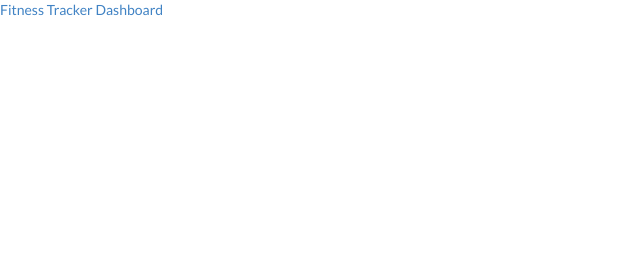
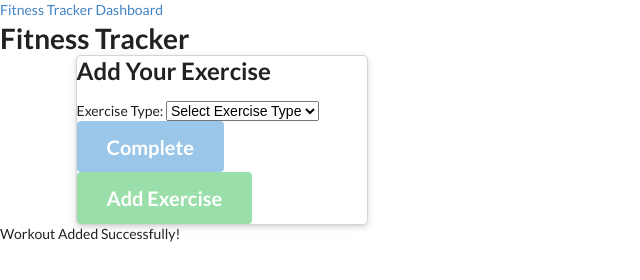
Before and after one commit to Cordovas-cmd/NoSQL_WorkoutTracker, a website: page public/exercise.html in a window 1280 px wide. Shown: the whole page, without its empty margins (0-640 px from the left). Drawn offline with nearby package versions, Linux system fonts and the light colour scheme.

Commit message:
added a header and some form and div for html

```diff
--- a/public/exercise.html
+++ b/public/exercise.html
@@ -15,7 +15,38 @@
     <a href="/">Fitness Tracker</a>
     <a href="/stats">Dashboard</a>
   </nav>
+  <div class="wrapper">
+    <header>
+      <h1>Fitness Tracker</h1>
+    </header>
+    <div class="ui container exercise">
+      <div class="ui raised card m-auto">
+        <h2>Add Your Exercise</h2>
+        <form action="POST">
+          <div class="workout-type">
+            <label for="type">Exercise Type:</label>
+            <select name="type" id="type">
+              <option disabled selected>Select Exercise Type</option>
+              <option value="resistance">Resistance</option>
+              <option value="cardio">Cardio</option>
+            </select>
+          </div>
 
+          <div class="buttons">
+            <button disabled class="huge ui blue button complete">
+              Complete
+            </button>
+            <button disabled class="huge ui positive button add-another">
+              Add Exercise
+            </button>
+          </div>
+        </form>
+      </div>
+    </div>
+  </div>
+  <div id="toast">
+    Workout Added Successfully!
+  </div>
   <script src="/api.js"></script>
   <script src="/exercise.js"></script>
 </body>
```
